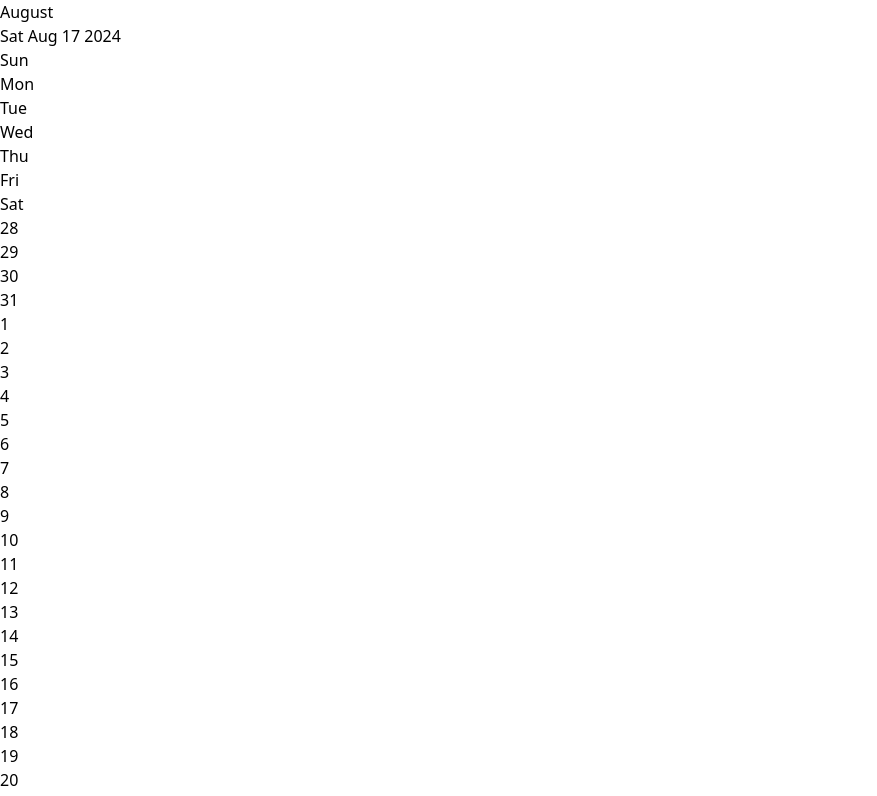
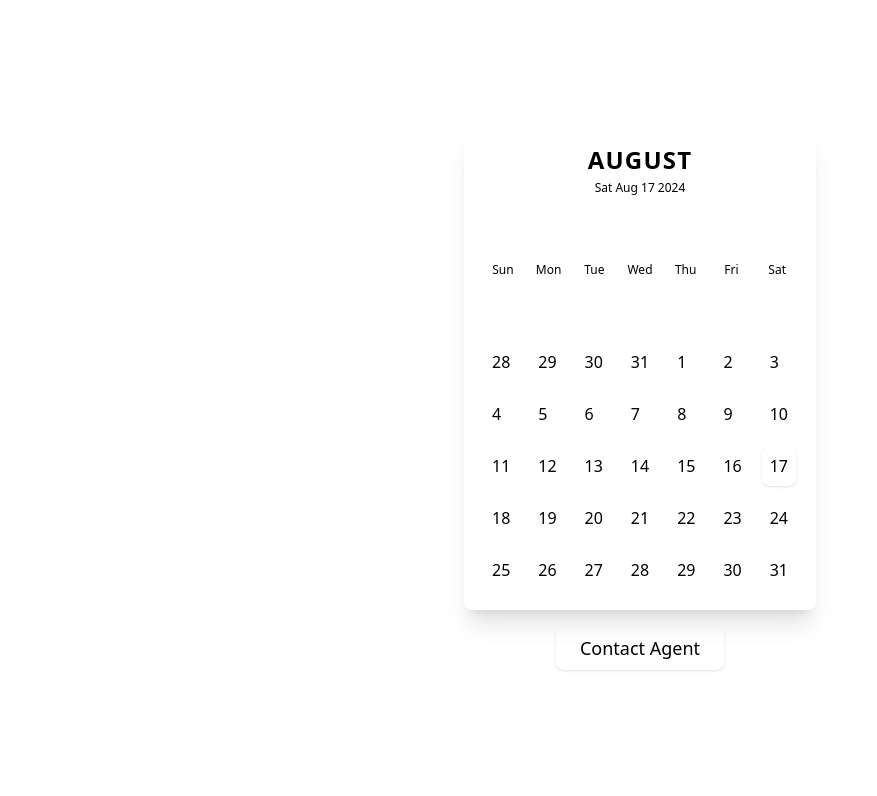
Before and after one commit to IzzoBio/frontend, a React (Vite) app: page /Calendar in a window 1280 px wide. Shown: the top 796 px of the page, without its empty margins (0-877 px from the left). Built offline with nearby package versions, Linux system fonts and the light colour scheme.

Commit message:
feat: adding final calendar component

```diff
--- a/src/App.jsx
+++ b/src/App.jsx
@@ -9,8 +9,8 @@ import Verify from "./app/auth/Verify"
 import ProfileApp from "./app/profile/profile"
 import PostApp from "./app/post/post"
 import Footer from "./app/footerTest/footerTest"
-import Calendar from "./app/Calendar/Calendar"
 import List from "./app/UserList/UserList"
+import CalendarApp from "./app/Calendar/Calendar"
 
 axios.defaults.baseURL = process.env.BACK_API_URL;
 
@@ -28,7 +28,7 @@ function App() {
           <Route path="/profile" element={<ProfileApp/>}/>
           <Route path="/post" element={<PostApp/>}/>
           <Route path="/foot" element={<Footer/>}/>
-          <Route path="/Calendar" element={<Calendar/>}/>
+          <Route path="/Calendar" element={<CalendarApp/>}/>
           <Route path="/List" element={<List/>}/>
         </Routes>
       </BrowserRouter>
--- a/src/app/Calendar/Calendar.jsx
+++ b/src/app/Calendar/Calendar.jsx
@@ -1,86 +1,71 @@
-// Calendar.jsx
-import React, { useState, useEffect } from 'react';
+import React, { useState } from 'react';
 
+const months = [
+  "January", "February", "March", "April", "May", "June",
+  "July", "August", "September", "October", "November", "December"
+];
 
-const Calendar = () => {
+const CalendarApp = () => {
   const [date, setDate] = useState(new Date());
 
-  useEffect(() => {
-    renderCalendar();
-  }, [date]);
-
   const renderCalendar = () => {
-    const firstDay = new Date(date.getFullYear(), date.getMonth(), 1).getDay();
+    const currentDate = new Date(date.getFullYear(), date.getMonth(), 1);
     const lastDay = new Date(date.getFullYear(), date.getMonth() + 1, 0).getDate();
     const prevLastDay = new Date(date.getFullYear(), date.getMonth(), 0).getDate();
+    const firstDayIndex = currentDate.getDay();
     const lastDayIndex = new Date(date.getFullYear(), date.getMonth() + 1, 0).getDay();
     const nextDays = 7 - lastDayIndex - 1;
 
-    const months = [
-      "January", "February", "March", "April", "May", "June",
-      "July", "August", "September", "October", "November", "December"
-    ];
-
-    const monthName = months[date.getMonth()];
-    const today = new Date().getDate();
-    const todayMonth = new Date().getMonth();
-
     let days = [];
 
-    for (let x = firstDay; x > 0; x--) {
-      days.push(<div className="prev-date" key={`prev-${x}`}>{prevLastDay - x + 1}</div>);
+    for (let x = firstDayIndex; x > 0; x--) {
+      days.push(<div className="prev-date text-gray-400 p-2 m-1 rounded-lg" key={`prev-${x}`}>{prevLastDay - x + 1}</div>);
     }
 
     for (let i = 1; i <= lastDay; i++) {
-      days.push(
-        <div
-          className={i === today && date.getMonth() === todayMonth ? "today" : ""}
-          key={`current-${i}`}
-        >
-          {i}
-        </div>
-      );
+      if (i === new Date().getDate() && date.getMonth() === new Date().getMonth()) {
+        days.push(<div className="today bg-purple-500 text-white p-2 m-1 rounded-lg shadow" key={`current-${i}`}>{i}</div>);
+      } else {
+        days.push(<div className="p-2 m-1 rounded-lg hover:bg-gray-700 text-gray-300" key={`day-${i}`}>{i}</div>);
+      }
     }
 
     for (let j = 1; j <= nextDays; j++) {
-      days.push(<div className="next-date" key={`next-${j}`}>{j}</div>);
+      days.push(<div className="next-date text-gray-400 p-2 m-1 rounded-lg" key={`next-${j}`}>{j}</div>);
     }
 
-    return {
-      days,
-      monthName
-    };
+    return days;
   };
 
-  const { days, monthName } = renderCalendar();
-
   return (
-    <div className="container">
-      <div className="calendar">
-        <div className="month">
-          <i className="fas fa-angle-left prev" onClick={() => setDate(new Date(date.setMonth(date.getMonth() - 1)))}></i>
-          <div className="date">
-            <h1>{monthName}</h1>
-            <p>{new Date().toDateString()}</p>
+    <div className="w-full h-screen bg-gray-900 flex flex-col justify-center items-center">
+      <div className="w-[22rem] h-[30rem] bg-gray-800 shadow-xl rounded-lg flex flex-col justify-between items-center p-4">
+        <div className="w-full h-12 flex justify-between items-center text-center text-white">
+          <i className="fas fa-chevron-left text-2xl cursor-pointer" onClick={() => setDate(new Date(date.getFullYear(), date.getMonth() - 1))}></i>
+          <div className="text-center">
+            <h1 className="text-2xl font-semibold uppercase tracking-wider">{months[date.getMonth()]}</h1>
+            <p className="text-xs mt-1">{new Date().toDateString()}</p>
           </div>
-          <i className="fas fa-angle-right next" onClick={() => setDate(new Date(date.setMonth(date.getMonth() + 1)))}></i>
+          <i className="fas fa-chevron-right text-2xl cursor-pointer" onClick={() => setDate(new Date(date.getFullYear(), date.getMonth() + 1))}></i>
         </div>
-        <div className="weekdays">
-          <div>Sun</div>
-          <div>Mon</div>
-          <div>Tue</div>
-          <div>Wed</div>
-          <div>Thu</div>
-          <div>Fri</div>
-          <div>Sat</div>
+        <div className="w-full grid grid-cols-7 text-gray-400 text-xs mt-4">
+          <div className="text-center">Sun</div>
+          <div className="text-center">Mon</div>
+          <div className="text-center">Tue</div>
+          <div className="text-center">Wed</div>
+          <div className="text-center">Thu</div>
+          <div className="text-center">Fri</div>
+          <div className="text-center">Sat</div>
         </div>
-        <div className="days">
-          {days}
+        <div className="w-full grid grid-cols-7 gap-1 mt-2">
+          {renderCalendar()}
         </div>
-        <button className="contact-agent-btn">Contact Agent</button>
       </div>
+      <button className="bg-purple-600 text-white py-2 px-6 text-lg rounded-lg mt-4 hover:bg-purple-500 focus:outline-none shadow">
+        Contact Agent
+      </button>
     </div>
   );
 };
 
-export default Calendar;
+export default CalendarApp;
```
